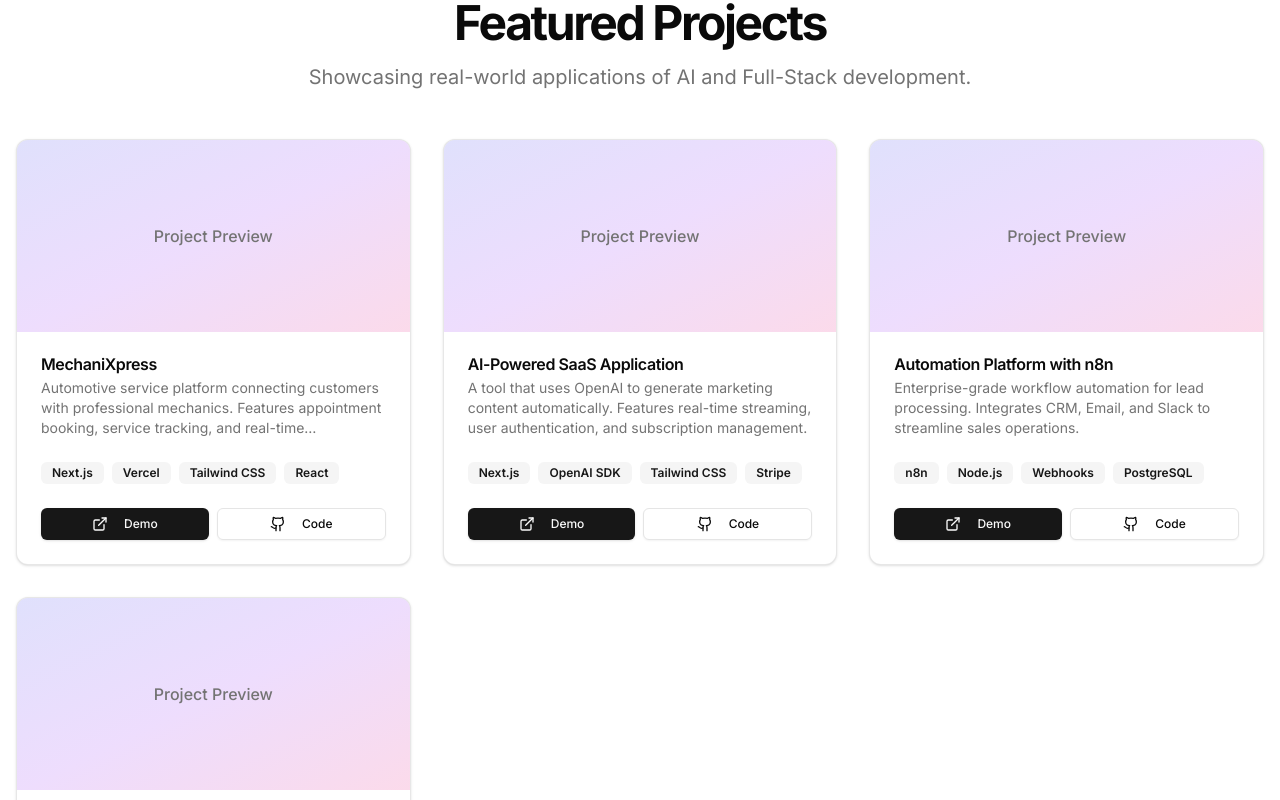
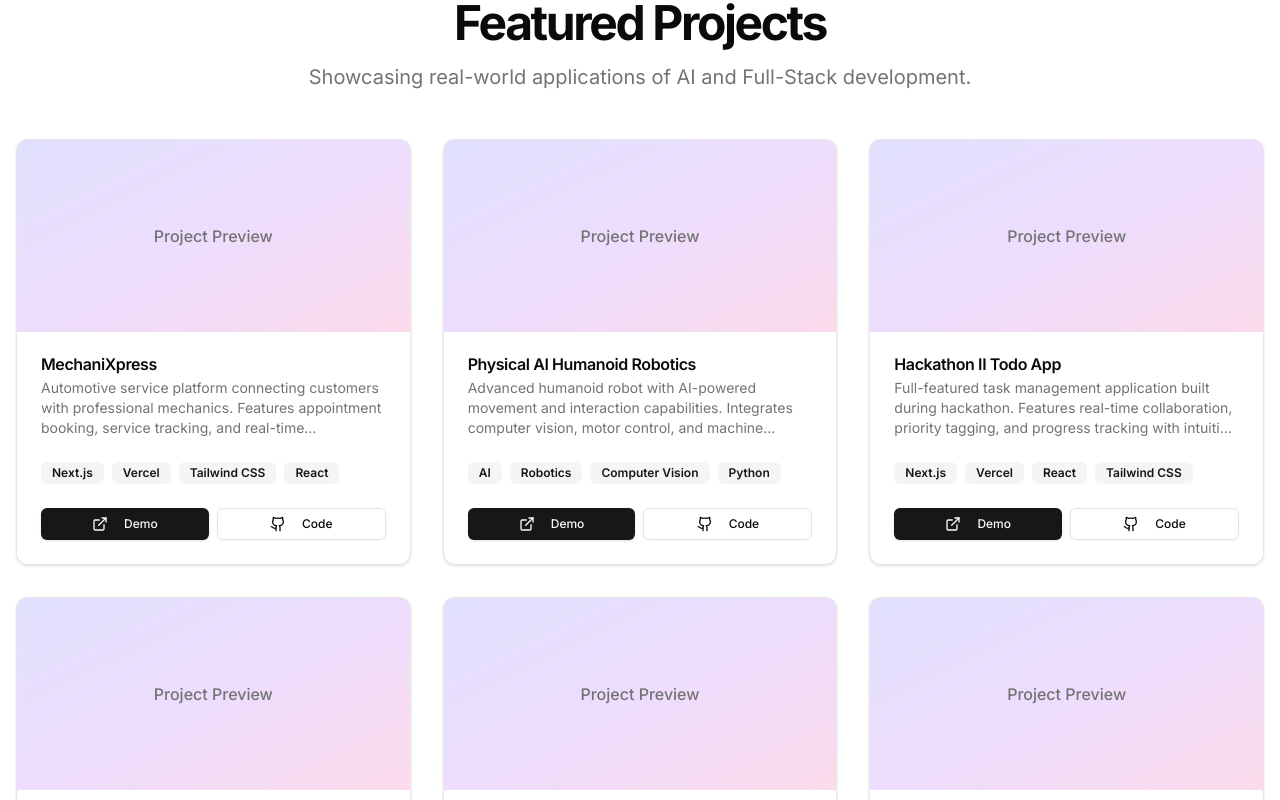
Before and after one commit to MuhammadAsgharramzan/portfolio, a Next.js app: page / in a window 1280 px wide. Shown: the part 1400-2200 px from the top of the page. Built offline with nearby package versions, Linux system fonts and the light colour scheme.

Commit message:
Add Physical AI Robotics and Hackathon Todo projects
- Add Physical AI Humanoid Robotics project
- Add Hackathon II Todo App project
- Update projects showcase with real deployments

```diff
--- a/components/sections/projects.tsx
+++ b/components/sections/projects.tsx
@@ -14,6 +14,24 @@ const projects = [
         tags: ["Next.js", "Vercel", "Tailwind CSS", "React"],
         links: {
             demo: "https://mechani-xpress-g8tu.vercel.app",
+            repo: "#",
+        },
+    },
+    {
+        title: "Physical AI Humanoid Robotics",
+        description: "Advanced humanoid robot with AI-powered movement and interaction capabilities. Integrates computer vision, motor control, and machine learning for autonomous behavior.",
+        tags: ["AI", "Robotics", "Computer Vision", "Python"],
+        links: {
+            demo: "https://physical-ai-humanoid-robotics-tan.vercel.app",
+            repo: "#",
+        },
+    },
+    {
+        title: "Hackathon II Todo App",
+        description: "Full-featured task management application built during hackathon. Features real-time collaboration, priority tagging, and progress tracking with intuitive UI.",
+        tags: ["Next.js", "Vercel", "React", "Tailwind CSS"],
+        links: {
+            demo: "https://hackathon-ii-todo-app-d3c5.vercel.app",
             repo: "#",
         },
     },
```
